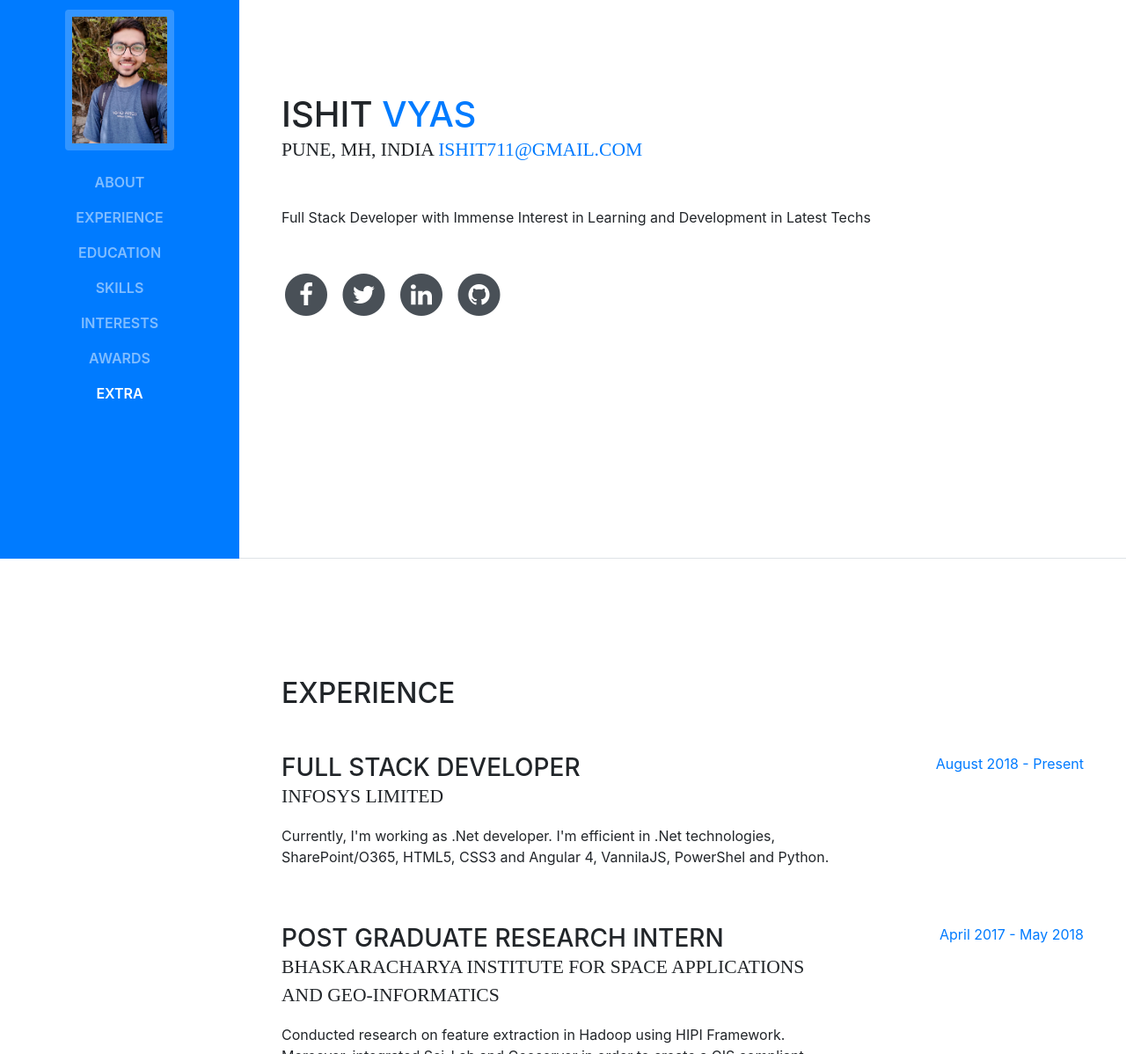
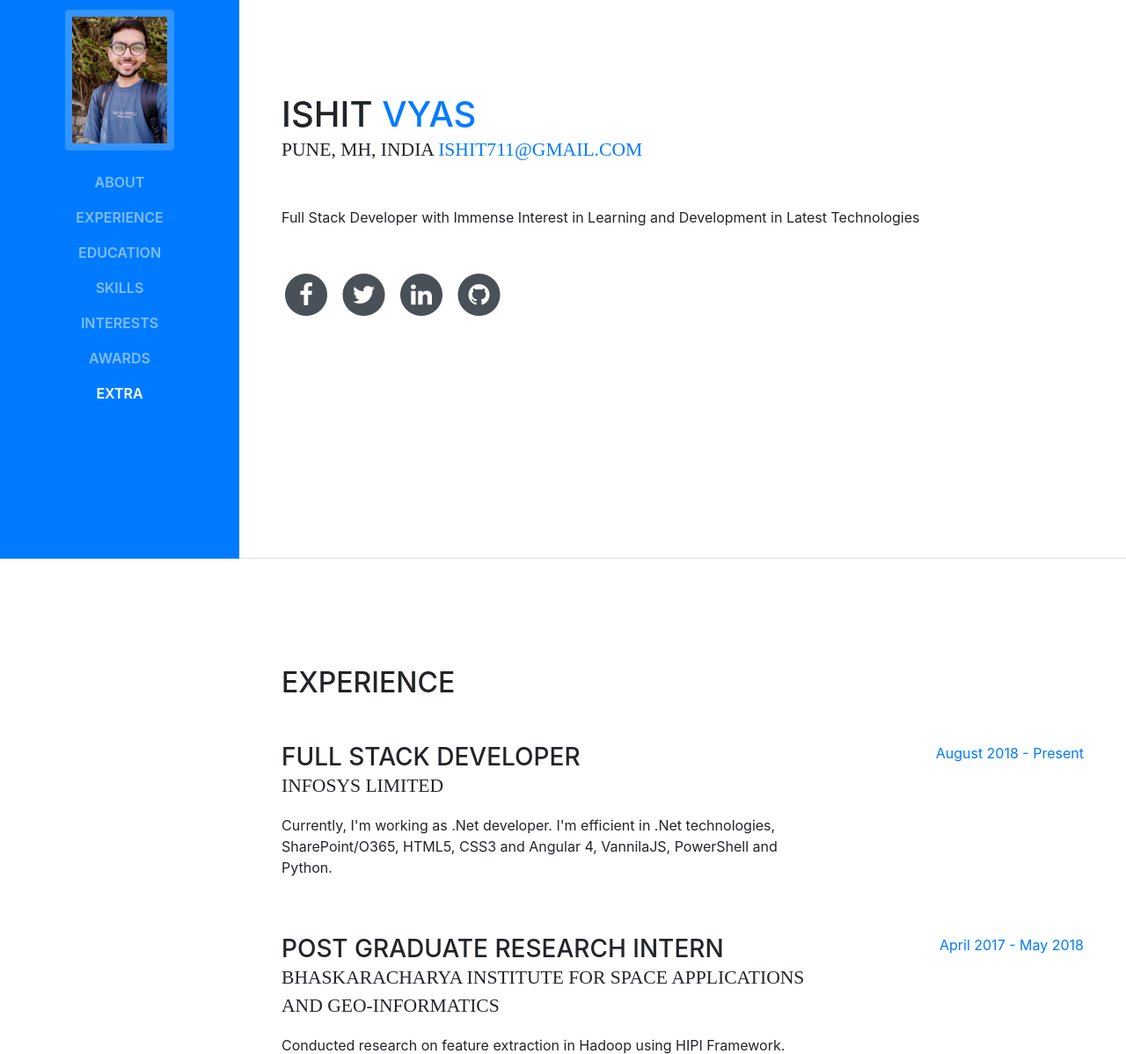
Before and after one commit to ishitvyas/ishitvyas.github.io, a website with bundled scripts: page index.html in a window 1280 px wide. Shown: the part 165-1363 px from the top of the page at 88% size. Built offline with nearby package versions, Linux system fonts and the light colour scheme; a web font is replaced by a local one.

Commit message:
Update index.html

```diff
--- a/index.html
+++ b/index.html
@@ -75,7 +75,7 @@
           <div class="subheading mb-5">Pune, MH, India
             <a href="mailto:ishit711@gmail.com">ishit711@gmail.com</a>
           </div>
-          <p class="mb-5">Full Stack Developer with Immense Interest in Learning and Development in Latest Techs</p>
+          <p class="mb-5">Full Stack Developer with Immense Interest in Learning and Development in Latest Technologies</p>
           <ul class="list-inline list-social-icons mb-0">
             <li class="list-inline-item">
               <a href="https://facebook.com/ishit.vyas.007">
@@ -121,7 +121,7 @@
             <div class="resume-content mr-auto">
               <h3 class="mb-0">Full Stack Developer</h3>
               <div class="subheading mb-3">Infosys Limited</div>
-              <p> Currently, I'm working as .Net developer. I'm efficient in .Net technologies, SharePoint/O365, HTML5, CSS3 and Angular 4, VannilaJS, PowerShel and Python.</p>
+              <p> Currently, I'm working as .Net developer. I'm efficient in .Net technologies, SharePoint/O365, HTML5, CSS3 and Angular 4, VannilaJS, PowerShell and Python.</p>
             </div>
             <div class="resume-date text-md-right">
               <span class="text-primary">August 2018 - Present</span>
```
